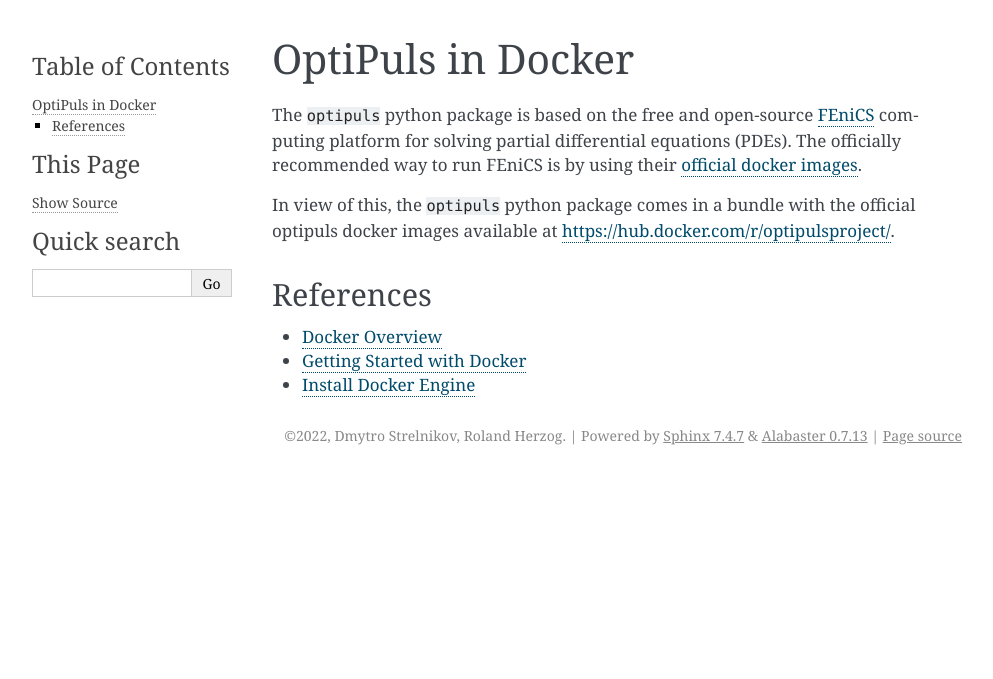
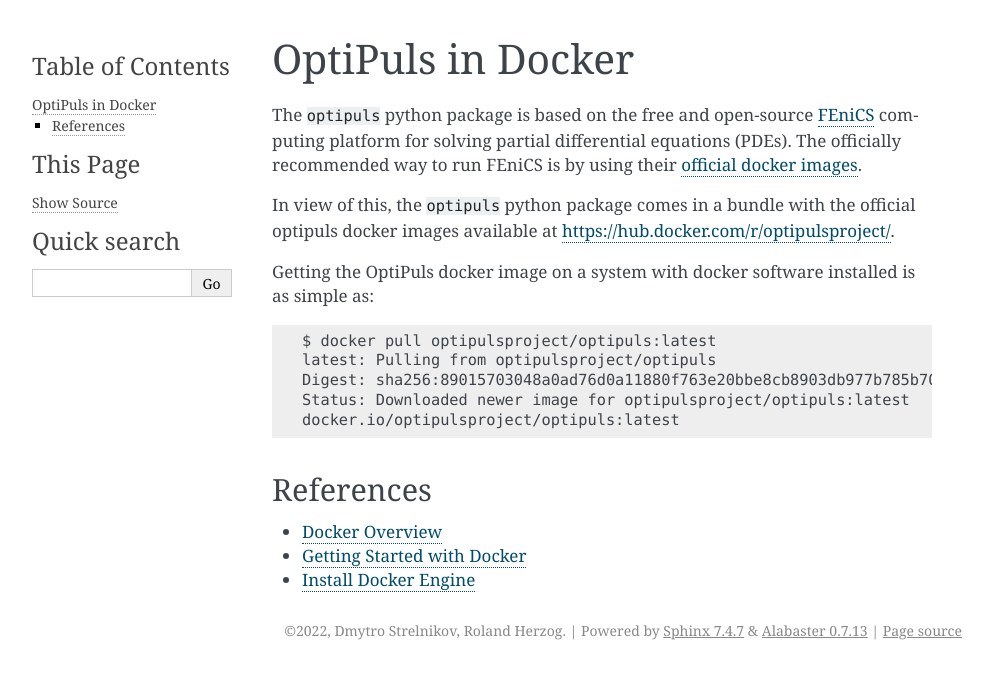
Before and after one commit to optipulsproject/python-optipuls, a Sphinx documentation site: the page built from docs/docker.rst, in a window 1280 px wide. Shown: the top 679 px of the page, without its empty margins (148-1141 px from the left). Built offline with Sphinx 7.4.7, drawn with Linux system fonts in a browser that asks for light colours.

Commit message:
Update docs

```diff
--- a/docs/docker.rst
+++ b/docs/docker.rst
@@ -7,6 +7,14 @@
 
 In view of this, the ``optipuls`` python package comes in a bundle with the official optipuls docker images available at `<https://hub.docker.com/r/optipulsproject/>`_.
 
+Getting the OptiPuls docker image on a system with docker software installed is as simple as::
+
+	$ docker pull optipulsproject/optipuls:latest
+	latest: Pulling from optipulsproject/optipuls
+	Digest: sha256:89015703048a0ad76d0a11880f763e20bbe8cb8903db977b785b702c432e22df
+	Status: Downloaded newer image for optipulsproject/optipuls:latest
+	docker.io/optipulsproject/optipuls:latest
+
 References
 ----------
 
```
Also changed, not shown: README.md (+1 -1 lines), docs/pics/3d_resized.png (renamed from assets/3d_resized.png).
